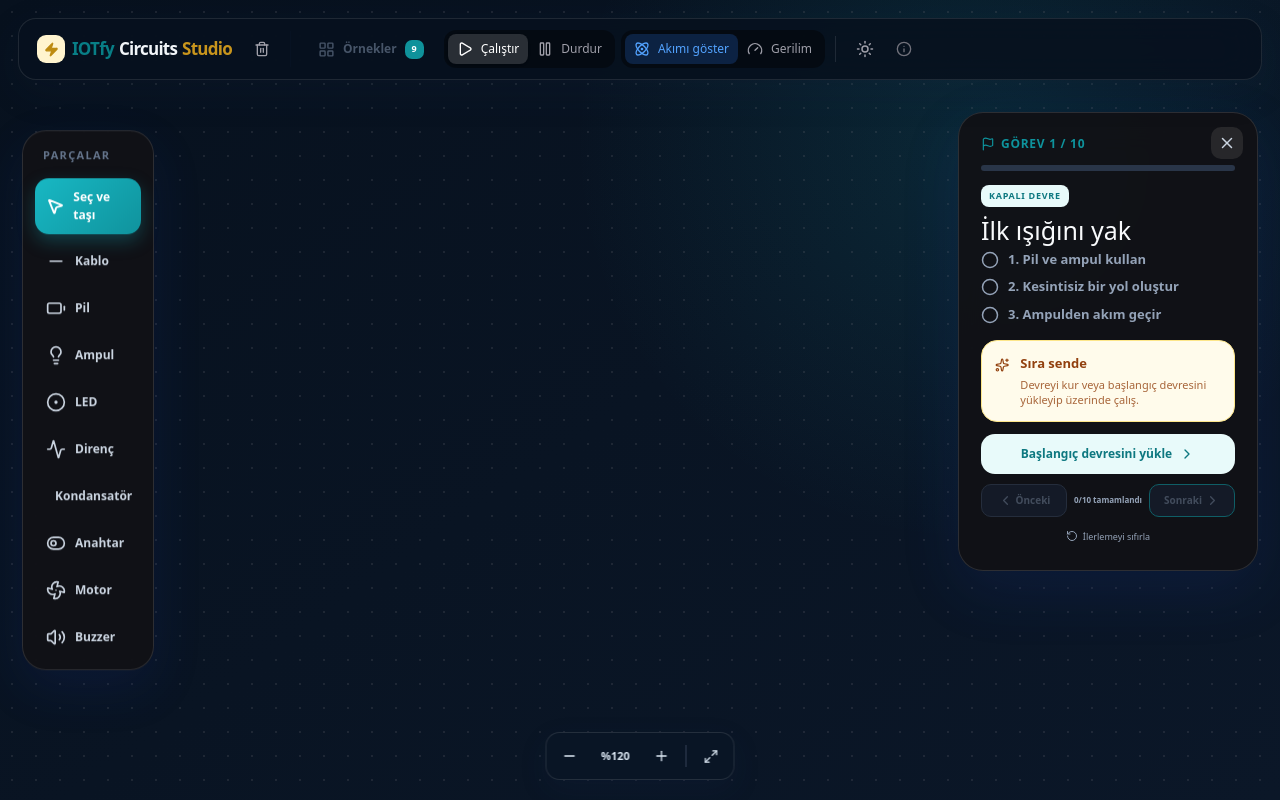
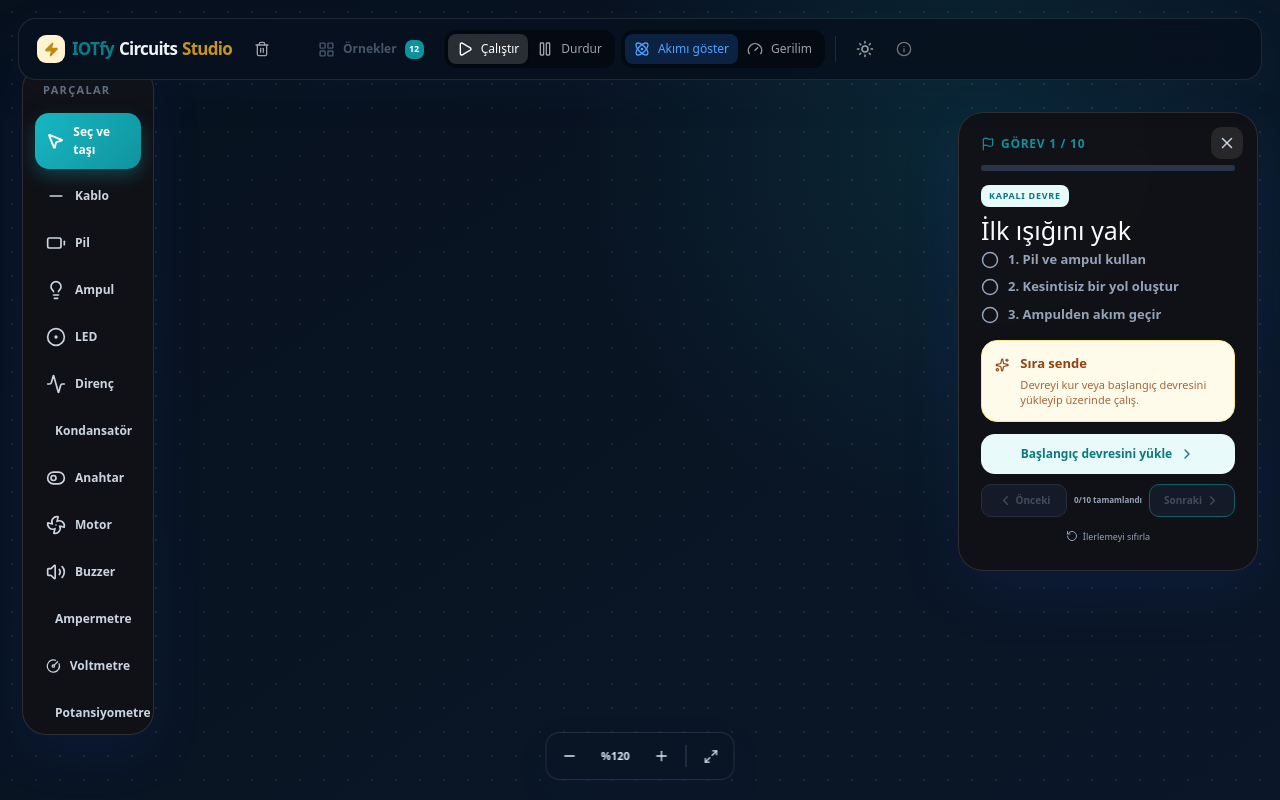
Before and after one commit to semihorkn/iotfy-circuits-studio, a React (Vite) app: page / in a window 1280 px wide. Built offline with nearby package versions, Linux system fonts and the light colour scheme.

Commit message:
Add measurement parts and advanced circuit examples

```diff
--- a/src/components/LearningPanel.tsx
+++ b/src/components/LearningPanel.tsx
@@ -31,11 +31,11 @@ const MISSIONS: Mission[] = [
   { title: 'Enerjiyi depola', concept: 'Kondansatör', templateId: 'rc', checks: ['Direnç ve kondansatörü bağla', 'Anahtarı kapat', 'Kondansatörü 5 V üzerine şarj et'], validate: c => c.counts.capacitor >= 1 && c.counts.resistor >= 1 && c.capacitorVoltage > 5 },
   { title: 'Harekete geçir', concept: 'DC motor', templateId: 'motor', checks: ['Motoru devreye bağla', 'Anahtarı kapat', 'Motoru döndür'], validate: c => c.counts.motor >= 1 && hasCurrent(c.currents.motor) },
   { title: 'Sesli uyarı ver', concept: 'Buzzer', templateId: 'buzzer', checks: ['Buzzer ekle', 'Anahtarla kontrol et', 'Buzzerı çalıştır'], validate: c => c.counts.buzzer >= 1 && hasCurrent(c.currents.buzzer) },
-  { title: 'Büyük final', concept: 'Sistem tasarımı', templateId: 'finalLab', checks: ['Tüm sekiz parça türünü kullan', 'Anahtarı kapat', 'Işık, hareket ve uyarıyı birlikte çalıştır'], validate: c => Object.values(c.counts).every(count => count >= 1) && hasCurrent(c.currents.bulb) && hasCurrent(c.currents.led) && hasCurrent(c.currents.motor) && hasCurrent(c.currents.buzzer) && c.capacitorVoltage > 2 },
+  { title: 'Büyük final', concept: 'Sistem tasarımı', templateId: 'finalLab', checks: ['Tüm sekiz temel parçayı kullan', 'Anahtarı kapat', 'Işık, hareket ve uyarıyı birlikte çalıştır'], validate: c => (['battery', 'bulb', 'led', 'resistor', 'capacitor', 'switch', 'motor', 'buzzer'] as const).every(type => c.counts[type] >= 1) && hasCurrent(c.currents.bulb) && hasCurrent(c.currents.led) && hasCurrent(c.currents.motor) && hasCurrent(c.currents.buzzer) && c.capacitorVoltage > 2 },
 ];
 
-const emptyCounts = (): Record<ComponentType, number> => ({ battery: 0, bulb: 0, led: 0, resistor: 0, capacitor: 0, switch: 0, motor: 0, buzzer: 0 });
-const emptyCurrents = (): Record<ComponentType, number[]> => ({ battery: [], bulb: [], led: [], resistor: [], capacitor: [], switch: [], motor: [], buzzer: [] });
+const emptyCounts = (): Record<ComponentType, number> => ({ battery: 0, bulb: 0, led: 0, resistor: 0, capacitor: 0, switch: 0, motor: 0, buzzer: 0, ammeter: 0, voltmeter: 0, potentiometer: 0, diode: 0, fuse: 0 });
+const emptyCurrents = (): Record<ComponentType, number[]> => ({ battery: [], bulb: [], led: [], resistor: [], capacitor: [], switch: [], motor: [], buzzer: [], ammeter: [], voltmeter: [], potentiometer: [], diode: [], fuse: [] });
 
 export const LearningPanel: React.FC = () => {
   const { state, engine, loadTemplate, clearBoard, setState } = useAppStore();
--- a/src/components/TopBar.tsx
+++ b/src/components/TopBar.tsx
@@ -35,6 +35,9 @@ export const TopBar: React.FC = () => {
         buzzer: { description: 'Anahtarlı sesli uyarı sistemi kur.', level: 'Başlangıç' },
         resistorBulb: { description: 'Direncin ampul akımını nasıl sınırladığını gör.', level: 'Başlangıç' },
         finalLab: { description: 'Öğrendiğin bütün parçaları tek devrede çalıştır.', level: 'İleri' },
+        measurementLab: { description: 'Akımı ve gerilim düşümünü ölçüm cihazlarıyla izle.', level: 'İleri' },
+        voltageDivider: { description: 'Potansiyometrelerle ayarlanabilir bir gerilim bölücü kur.', level: 'İleri' },
+        protectedMotor: { description: 'Motoru sigorta ve ters gerilim diyoduyla koru.', level: 'İleri' },
     };
 
     return (
--- a/src/components/circuit/Symbols.tsx
+++ b/src/components/circuit/Symbols.tsx
@@ -153,6 +153,41 @@ export const BuzzerSymbol: React.FC<SymbolProps> = ({ comp, onMouseDown }) => (
     </g>
 );
 
+const MeterSymbol: React.FC<SymbolProps & { kind: 'ammeter' | 'voltmeter' }> = ({ comp, onMouseDown, kind }) => (
+    <g data-component-type={kind} aria-label={kind === 'ammeter' ? 'Ampermetre' : 'Voltmetre'} transform={`translate(${comp.x}, ${comp.y}) rotate(${comp.rotation})`} onMouseDown={onMouseDown} className="cursor-pointer hover:opacity-90 transition-opacity" id={`comp-${comp.id}`}>
+        <rect x="-27" y="-25" width="54" height="50" fill="transparent" />
+        <line x1="-20" y1="0" x2="-16" y2="0" stroke="url(#metal-grad)" strokeWidth="2" /><line x1="16" y1="0" x2="20" y2="0" stroke="url(#metal-grad)" strokeWidth="2" />
+        <circle cx="0" cy="0" r="16" fill="#eef7f8" stroke="#0f929b" strokeWidth="2" filter="url(#shadow)" />
+        <text x="0" y="-2" textAnchor="middle" fontSize="11" fontWeight="900" fill="#172a52">{kind === 'ammeter' ? 'A' : 'V'}</text>
+        <text id={`meter-reading-${comp.id}`} x="0" y="9" textAnchor="middle" fontSize="5.5" fontWeight="800" fill="#0f929b">0</text>
+    </g>
+);
+
+export const AmmeterSymbol: React.FC<SymbolProps> = props => <MeterSymbol {...props} kind="ammeter" />;
+export const VoltmeterSymbol: React.FC<SymbolProps> = props => <MeterSymbol {...props} kind="voltmeter" />;
+
+export const PotentiometerSymbol: React.FC<SymbolProps> = ({ comp, onMouseDown }) => (
+    <g data-component-type="potentiometer" aria-label="Potansiyometre" transform={`translate(${comp.x}, ${comp.y}) rotate(${comp.rotation})`} onMouseDown={onMouseDown} className="cursor-pointer hover:opacity-90" id={`comp-${comp.id}`}>
+        <rect x="-25" y="-20" width="50" height="40" fill="transparent" /><line x1="-20" y1="0" x2="-12" y2="0" stroke="url(#metal-grad)" strokeWidth="2" /><line x1="12" y1="0" x2="20" y2="0" stroke="url(#metal-grad)" strokeWidth="2" />
+        <rect x="-12" y="-5" width="24" height="10" rx="4" fill="#d8c5a5" stroke="#8b6b3e" filter="url(#shadow)" />
+        <path d="M2,-15 L2,-7 M-2,-10 L2,-6 L6,-10" fill="none" stroke="#0f929b" strokeWidth="2" />
+    </g>
+);
+
+export const DiodeSymbol: React.FC<SymbolProps> = ({ comp, onMouseDown }) => (
+    <g data-component-type="diode" aria-label="Diyot" transform={`translate(${comp.x}, ${comp.y}) rotate(${comp.rotation})`} onMouseDown={onMouseDown} className="cursor-pointer hover:opacity-90" id={`comp-${comp.id}`}>
+        <rect x="-25" y="-18" width="50" height="36" fill="transparent" /><line x1="-20" y1="0" x2="20" y2="0" stroke="url(#metal-grad)" strokeWidth="2" />
+        <path d="M-9,-9 L8,0 L-9,9 Z" fill="#0f929b" stroke="#086970" /><line x1="9" y1="-10" x2="9" y2="10" stroke="#172a52" strokeWidth="3" />
+    </g>
+);
+
+export const FuseSymbol: React.FC<SymbolProps> = ({ comp, onMouseDown }) => (
+    <g data-component-type="fuse" aria-label="Sigorta" transform={`translate(${comp.x}, ${comp.y}) rotate(${comp.rotation})`} onMouseDown={onMouseDown} className="cursor-pointer hover:opacity-90" id={`comp-${comp.id}`}>
+        <rect x="-25" y="-18" width="50" height="36" fill="transparent" /><line x1="-20" y1="0" x2="-14" y2="0" stroke="url(#metal-grad)" strokeWidth="2" /><line x1="14" y1="0" x2="20" y2="0" stroke="url(#metal-grad)" strokeWidth="2" />
+        <rect x="-14" y="-6" width="28" height="12" rx="5" fill="rgba(180,230,235,.42)" stroke="#75b9bd" filter="url(#shadow)" /><path d="M-9,0 L-4,-2 L2,2 L8,0" fill="none" stroke="#e4ad26" strokeWidth="2" />
+    </g>
+);
+
 export const CircuitSymbols = {
     battery: BatterySymbol,
     bulb: BulbSymbol,
@@ -161,5 +196,10 @@ export const CircuitSymbols = {
     capacitor: CapacitorSymbol,
     switch: SwitchSymbol,
     motor: MotorSymbol,
-    buzzer: BuzzerSymbol
+    buzzer: BuzzerSymbol,
+    ammeter: AmmeterSymbol,
+    voltmeter: VoltmeterSymbol,
+    potentiometer: PotentiometerSymbol,
+    diode: DiodeSymbol,
+    fuse: FuseSymbol
 };
--- a/src/components/engine/PhysicsEngine.tsx
+++ b/src/components/engine/PhysicsEngine.tsx
@@ -59,6 +59,10 @@ export const PhysicsEngine: React.FC = () => {
             state.components.forEach(c => {
                 const current = engine.compCurrents.get(c.id) || 0;
                 const vdrop = engine.compVoltages.get(c.id) || 0;
+                const meterReading = document.getElementById(`meter-reading-${c.id}`);
+                if (meterReading) meterReading.textContent = c.type === 'ammeter'
+                    ? `${(Math.abs(current) * 1000).toFixed(0)} mA`
+                    : `${Math.abs(vdrop).toFixed(1)} V`;
 
                 if (c.type === 'bulb' || c.type === 'led') {
                     // Nominal power for 9V, 10ohm is 8.1W
--- a/src/engine/simulation.ts
+++ b/src/engine/simulation.ts
@@ -125,7 +125,7 @@ export class SimulationEngine {
             let G = 0;
             let I_eq = 0;
 
-            if (comp.type === 'resistor' || comp.type === 'bulb' || comp.type === 'led' || comp.type === 'motor' || comp.type === 'buzzer') {
+            if (comp.type === 'resistor' || comp.type === 'bulb' || comp.type === 'led' || comp.type === 'motor' || comp.type === 'buzzer' || comp.type === 'potentiometer' || comp.type === 'diode' || comp.type === 'ammeter' || comp.type === 'voltmeter' || comp.type === 'fuse') {
                 G = 1 / Math.max(0.001, comp.value);
             } else if (comp.type === 'switch') {
                 G = comp.state?.closed ? 1 / 0.001 : 1 / 1e9;
@@ -214,7 +214,7 @@ export class SimulationEngine {
             if (comp.type === 'battery') {
                 const bIdx = voltageSources.findIndex(c => c.id === comp.id);
                 current = x[n + bIdx];
-            } else if (comp.type === 'resistor' || comp.type === 'bulb' || comp.type === 'led' || comp.type === 'motor' || comp.type === 'buzzer') {
+            } else if (comp.type === 'resistor' || comp.type === 'bulb' || comp.type === 'led' || comp.type === 'motor' || comp.type === 'buzzer' || comp.type === 'potentiometer' || comp.type === 'diode' || comp.type === 'ammeter' || comp.type === 'voltmeter' || comp.type === 'fuse') {
                 current = (V_u - V_v) / Math.max(0.001, comp.value);
             } else if (comp.type === 'switch') {
                 const G = comp.state?.closed ? 1 / 0.001 : 1 / 1e9;
--- a/src/index.css
+++ b/src/index.css
@@ -14,7 +14,7 @@ button { font: inherit; }
 .nav-brand-group { position:absolute; left:12px; display:flex; align-items:center; gap:8px; padding-right:12px; border-right:1px solid rgba(23,42,82,.1); }.studio-logo { display:flex; align-items:center; white-space:nowrap; padding:4px 6px; }.brand-iotfy,.brand-circuits,.brand-studio { font-size:17px; font-weight:900; letter-spacing:-.045em; }.brand-iotfy { color:#087e86; margin-right:5px; }.brand-circuits { color:#152443; }.brand-studio { color:#c8951d; margin-left:5px; }.dark .brand-circuits { color:#f1f5f9; }
 .nav-action { display:flex; align-items:center; gap:8px; min-height:38px; padding:0 13px; border:1px solid transparent; border-radius:11px; color:#475569; background:transparent; font-size:12px; font-weight:800; cursor:pointer; transition:.18s ease; }.nav-action:hover,.nav-action.active { color:#087e86; border-color:#cce9eb; background:#edfafa; }.nav-count { display:grid; place-items:center; min-width:19px; height:19px; padding:0 4px; border-radius:7px; color:white; background:#0f929b; font-size:9px; }
 .studio-topbar > .flex.bg-zinc-100 button { padding-left:9px; padding-right:9px; font-size:12px; }
-.kid-toolbox { position:absolute; left:22px; top:50%; transform:translateY(-50%); z-index:20; width:132px; padding:12px; display:flex; flex-direction:column; gap:7px; border:1px solid rgba(30,64,175,.12); border-radius:24px; background:rgba(255,255,255,.92); box-shadow:0 18px 50px rgba(30,64,175,.13); backdrop-filter:blur(18px); }
+.kid-toolbox { position:absolute; left:22px; top:50%; transform:translateY(-50%); z-index:20; width:132px; max-height:calc(100vh - 130px); overflow-y:auto; scrollbar-width:thin; padding:12px; display:flex; flex-direction:column; gap:7px; border:1px solid rgba(30,64,175,.12); border-radius:24px; background:rgba(255,255,255,.92); box-shadow:0 18px 50px rgba(30,64,175,.13); backdrop-filter:blur(18px); }
 .dark .kid-toolbox { background:rgba(18,18,22,.92); border-color:rgba(255,255,255,.12); }
 .toolbox-title { padding:4px 8px 7px; color:#64748b; font-size:11px; font-weight:800; letter-spacing:.12em; text-transform:uppercase; }
 .tool-button { display:flex; align-items:center; gap:9px; width:100%; padding:10px 11px; border:0; border-radius:14px; color:#475569; background:transparent; cursor:pointer; font-size:12px; font-weight:750; text-align:left; transition:.18s ease; }
--- a/src/store.tsx
+++ b/src/store.tsx
@@ -32,7 +32,7 @@ export const AppProvider: React.FC<{ children: React.ReactNode }> = ({ children
 
     const addComponent = useCallback((type: CircuitComponent['type'], pos: Position, rotation: number = 0) => {
         const id = crypto.randomUUID();
-        const value = type === 'battery' ? 9 : type === 'capacitor' ? 0.2 : type === 'resistor' ? 50 : type === 'led' ? 30 : type === 'motor' ? 18 : type === 'buzzer' ? 40 : 10;
+        const value = type === 'battery' ? 9 : type === 'capacitor' ? 0.2 : type === 'resistor' ? 50 : type === 'potentiometer' ? 100 : type === 'voltmeter' ? 1e6 : type === 'ammeter' || type === 'fuse' ? 0.001 : type === 'diode' ? 15 : type === 'led' ? 30 : type === 'motor' ? 18 : type === 'buzzer' ? 40 : 10;
         setState(s => ({
             ...s,
             components: [...s.components, { id, type, x: pos.x, y: pos.y, rotation, value }],
--- a/src/templates.ts
+++ b/src/templates.ts
@@ -159,5 +159,61 @@ export const TEMPLATES: Record<string, CircuitTemplate> = {
             { x1: 560, y1: 460, x2: 460, y2: 460 }, { x1: 420, y1: 460, x2: 320, y2: 460 },
             { x1: 280, y1: 460, x2: 180, y2: 460 }, { x1: 180, y1: 460, x2: 180, y2: 340 }
         ]
+    },
+    measurementLab: {
+        name: "Akım ve Gerilim Ölçüm Laboratuvarı",
+        components: [
+            { type: 'battery', x: 180, y: 300, rotation: 90, value: 9 },
+            { type: 'fuse', x: 280, y: 180, rotation: 0, value: 0.001 },
+            { type: 'ammeter', x: 400, y: 180, rotation: 0, value: 0.001 },
+            { type: 'resistor', x: 520, y: 300, rotation: 90, value: 50 },
+            { type: 'voltmeter', x: 640, y: 300, rotation: 90, value: 1000000 }
+        ],
+        wires: [
+            { x1: 180, y1: 280, x2: 180, y2: 180 }, { x1: 180, y1: 180, x2: 260, y2: 180 },
+            { x1: 300, y1: 180, x2: 380, y2: 180 }, { x1: 420, y1: 180, x2: 520, y2: 180 },
+            { x1: 520, y1: 180, x2: 520, y2: 280 }, { x1: 520, y1: 320, x2: 520, y2: 420 },
+            { x1: 520, y1: 420, x2: 180, y2: 420 }, { x1: 180, y1: 420, x2: 180, y2: 320 },
+            { x1: 520, y1: 280, x2: 640, y2: 280 }, { x1: 640, y1: 280, x2: 640, y2: 280 },
+            { x1: 640, y1: 320, x2: 520, y2: 320 }
+        ]
+    },
+    voltageDivider: {
+        name: "Ayarlanabilir Gerilim Bölücü",
+        components: [
+            { type: 'battery', x: 180, y: 300, rotation: 90, value: 9 },
+            { type: 'switch', x: 300, y: 180, rotation: 0, value: 0, state: { closed: true } },
+            { type: 'potentiometer', x: 460, y: 240, rotation: 90, value: 100 },
+            { type: 'potentiometer', x: 460, y: 380, rotation: 90, value: 220 },
+            { type: 'voltmeter', x: 620, y: 380, rotation: 90, value: 1000000 },
+            { type: 'led', x: 600, y: 240, rotation: 0, value: 30 }
+        ],
+        wires: [
+            { x1: 180, y1: 280, x2: 180, y2: 180 }, { x1: 180, y1: 180, x2: 280, y2: 180 },
+            { x1: 320, y1: 180, x2: 460, y2: 180 }, { x1: 460, y1: 180, x2: 460, y2: 220 },
+            { x1: 460, y1: 260, x2: 460, y2: 360 }, { x1: 460, y1: 400, x2: 460, y2: 460 },
+            { x1: 460, y1: 460, x2: 180, y2: 460 }, { x1: 180, y1: 460, x2: 180, y2: 320 },
+            { x1: 460, y1: 260, x2: 580, y2: 260 }, { x1: 620, y1: 260, x2: 620, y2: 360 },
+            { x1: 620, y1: 400, x2: 460, y2: 400 }
+        ]
+    },
+    protectedMotor: {
+        name: "Korumalı Motor Kontrolü",
+        components: [
+            { type: 'battery', x: 180, y: 320, rotation: 90, value: 9 },
+            { type: 'fuse', x: 280, y: 180, rotation: 0, value: 0.001 },
+            { type: 'switch', x: 400, y: 180, rotation: 0, value: 0, state: { closed: true } },
+            { type: 'ammeter', x: 520, y: 180, rotation: 0, value: 0.001 },
+            { type: 'motor', x: 620, y: 320, rotation: 90, value: 18 },
+            { type: 'diode', x: 500, y: 420, rotation: 180, value: 15 }
+        ],
+        wires: [
+            { x1: 180, y1: 300, x2: 180, y2: 180 }, { x1: 180, y1: 180, x2: 260, y2: 180 },
+            { x1: 300, y1: 180, x2: 380, y2: 180 }, { x1: 420, y1: 180, x2: 500, y2: 180 },
+            { x1: 540, y1: 180, x2: 620, y2: 180 }, { x1: 620, y1: 180, x2: 620, y2: 300 },
+            { x1: 620, y1: 340, x2: 620, y2: 460 }, { x1: 620, y1: 460, x2: 180, y2: 460 },
+            { x1: 180, y1: 460, x2: 180, y2: 340 }, { x1: 620, y1: 340, x2: 620, y2: 420 },
+            { x1: 620, y1: 420, x2: 520, y2: 420 }, { x1: 480, y1: 420, x2: 620, y2: 300 }
+        ]
     }
 };
--- a/src/types.ts
+++ b/src/types.ts
@@ -1,4 +1,4 @@
-export type ComponentType = 'battery' | 'bulb' | 'led' | 'resistor' | 'capacitor' | 'switch' | 'motor' | 'buzzer';
+export type ComponentType = 'battery' | 'bulb' | 'led' | 'resistor' | 'capacitor' | 'switch' | 'motor' | 'buzzer' | 'ammeter' | 'voltmeter' | 'potentiometer' | 'diode' | 'fuse';
 export type ViewMode = 'standard' | 'voltage' | 'power';
 
 export interface Position {
```
Also changed, not shown: src/components/Toolbox.tsx (+6 -1 lines), 1 other file (tests, documents, lock files or other folders).
